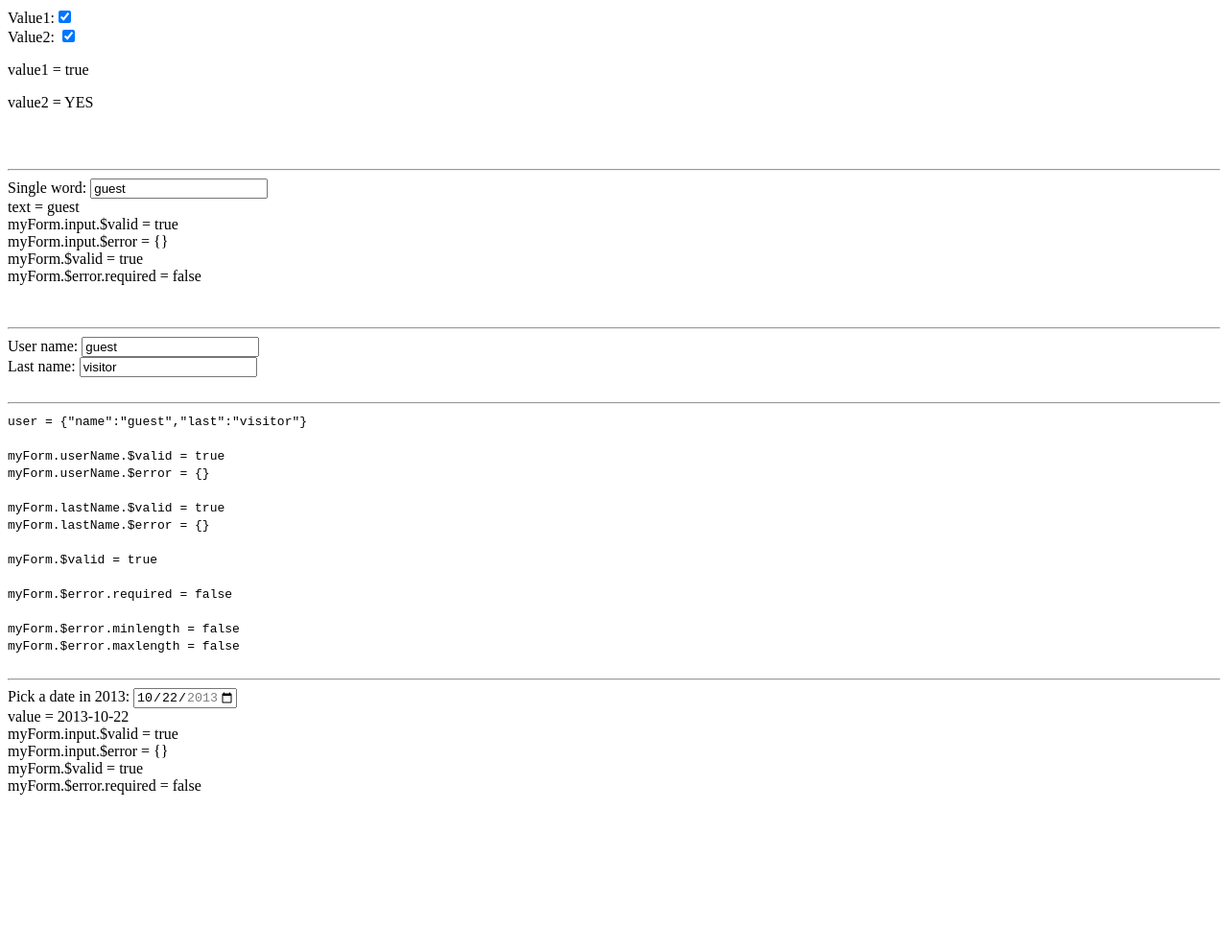
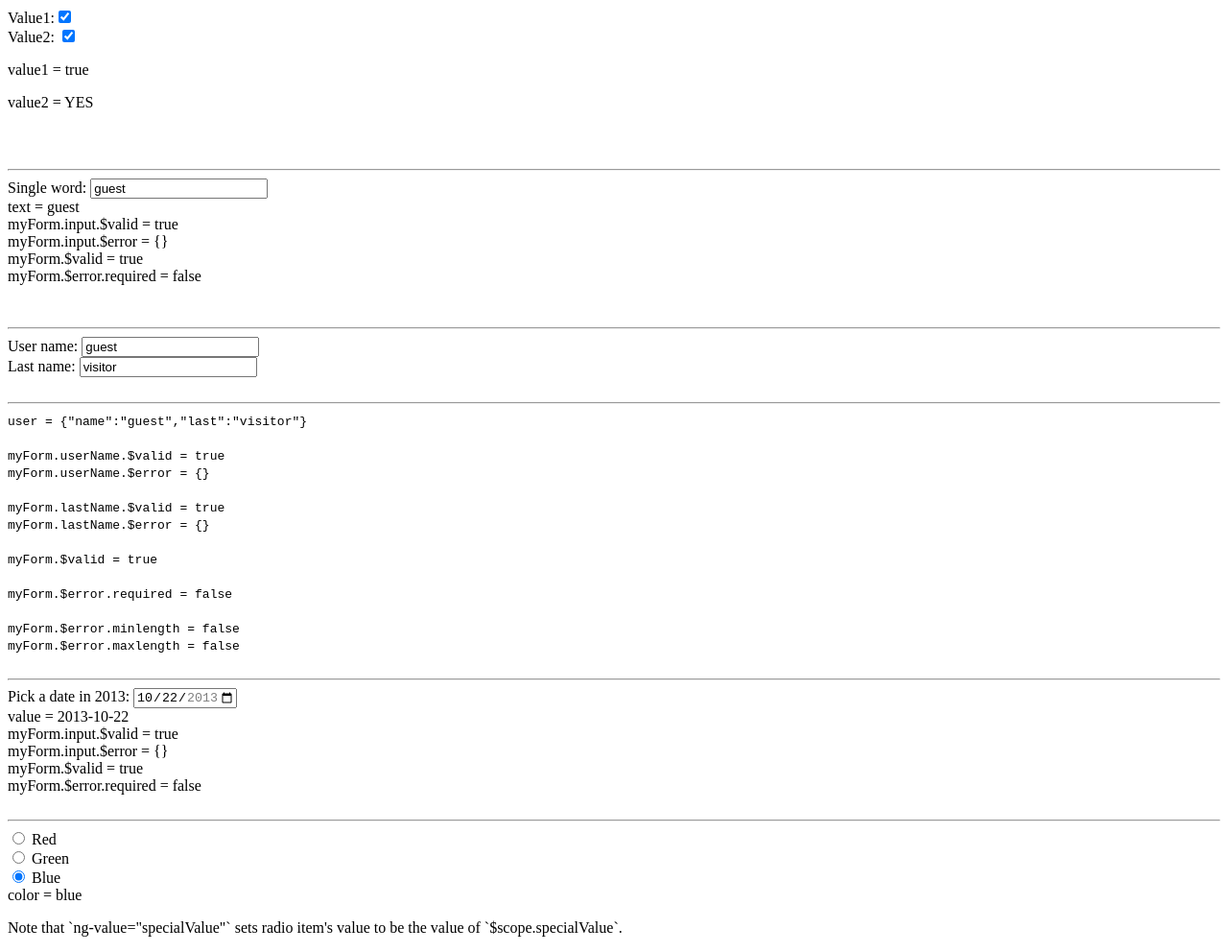
Before and after one commit to zbw322092/OfficalDocs, a plain HTML site: page ngModel and input/index.html in a window 1280 px wide. Shown: the whole page at 96% size. Before the commit the page ends 836 px from the top, so only its background shows below. Drawn offline with Linux system fonts and the light colour scheme.

Commit message:
input radio and others

```diff
--- a/ngModel and input/index.html
+++ b/ngModel and input/index.html
@@ -94,6 +94,43 @@
     <span>myForm.$valid = {{ !!inputDateForm.$valid }}</span><br>
     <span>myForm.$error.required = {{ !!inputDateForm.$error.required }}</span><br>
   </form>
+  <br>
+  <hr>
+
+  <!-- input radio -->
+  <form name="inputRadioForm" ng-controller="InputRadioController">
+    <label>
+      <input ng-model="color.name" type="radio" value="red">
+      Red
+    </label><br>
+    <label>
+      <input ng-model="color.name" type="radio" ng-value="specialValue">
+      Green
+    </label><br>
+    <label>
+      <input ng-model="color.name" type="radio" value="blue">
+      Blue
+    </label><br>
+
+    <span>color = {{ color.name }}</span><br>
+    <p>Note that `ng-value="specialValue"` sets radio item's value to be the value of `$scope.specialValue`.</p>
+  </form>
+
+
+  <!-- input datetime-local -->
+
+  <!-- input email -->
+
+  <!-- input month -->
+
+  <!-- input number -->
+
+  <!-- input time -->
+
+  <!-- input url -->
+
+  <!-- input week -->
+
 
 
   <script type="text/javascript" src="../scripts/angular.js"></script>
--- a/ngModel and input/script.js
+++ b/ngModel and input/script.js
@@ -19,4 +19,13 @@ angular.module('ngModelExample', [])
 		$scope.dateExample = {
 			value: new Date(2013, 9, 22)
 		};
+	}])
+	.controller('InputRadioController', ['$scope', function($scope) {
+		$scope.color = {
+			name: 'blue'
+		};
+		$scope.specialValue = {
+			"id": "12345",
+			"value": "green"
+		};
 	}]);
```
